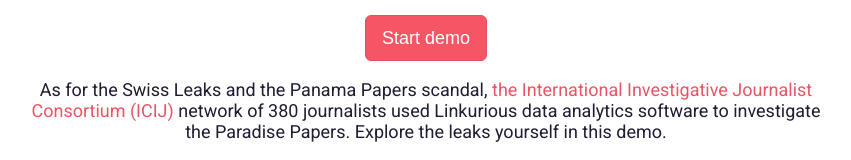
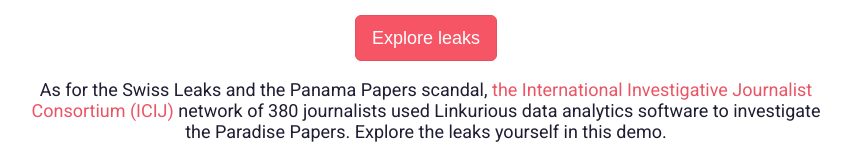
Before and after one commit to Linkurious/leaks.linkurio.us, a plain HTML site: page login.html in a window 1280 px wide. Shown: the top 160 px of the page, without its empty margins (214-1065 px from the left). Drawn offline with nearby package versions, Linux system fonts and the light colour scheme; a script that the page names is missing.

Commit message:
fixed cta

```diff
--- a/login.html
+++ b/login.html
@@ -31,7 +31,7 @@
         <input name="path" id="path" type="hidden" value="/" />
 
         <button id="registerBtn" class="btn btn-lg btn-primary" onclick="lk.register(this);" type="button">
-          Start demo
+          Explore leaks
         </button>
       </form>
 
```
